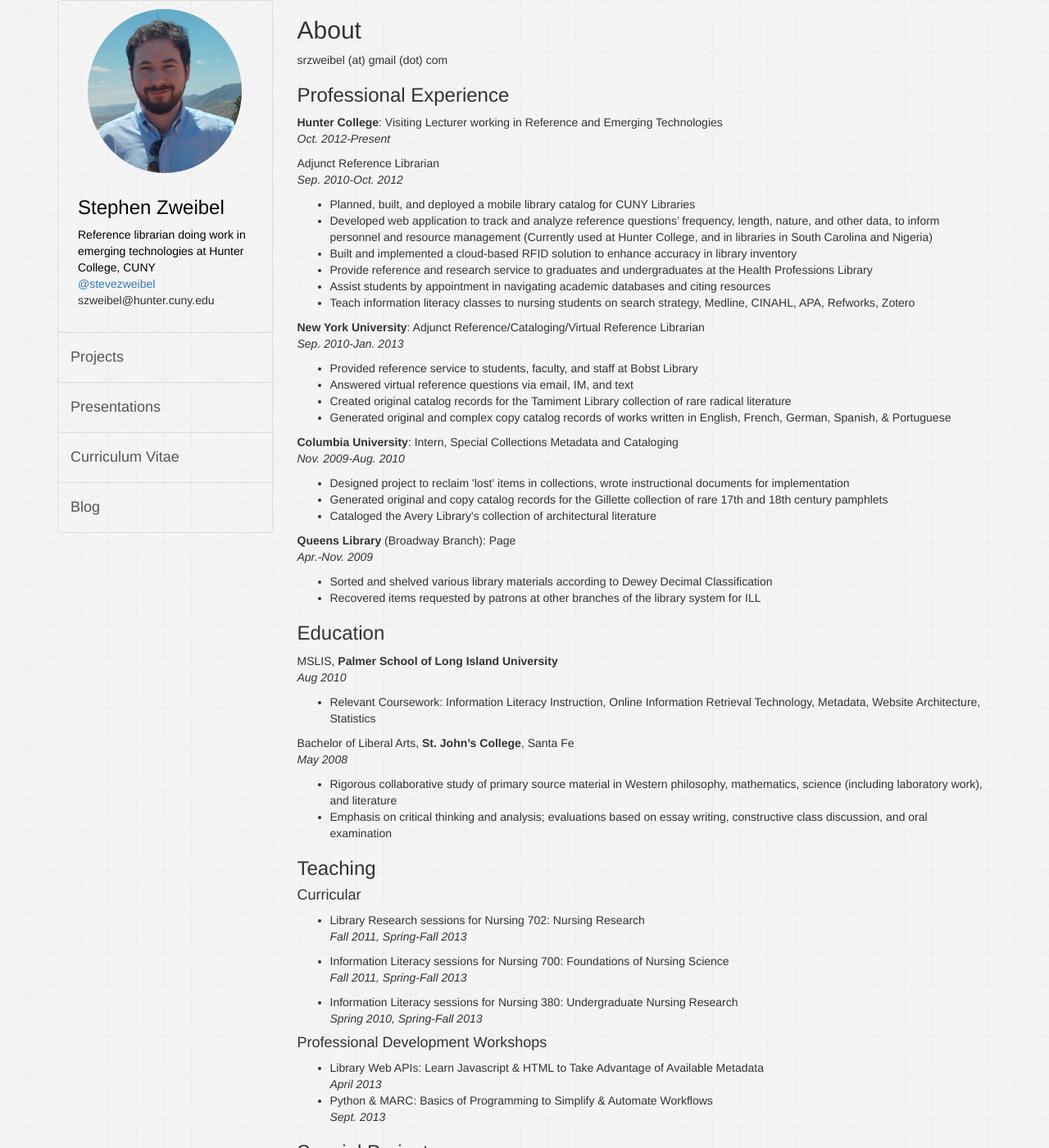
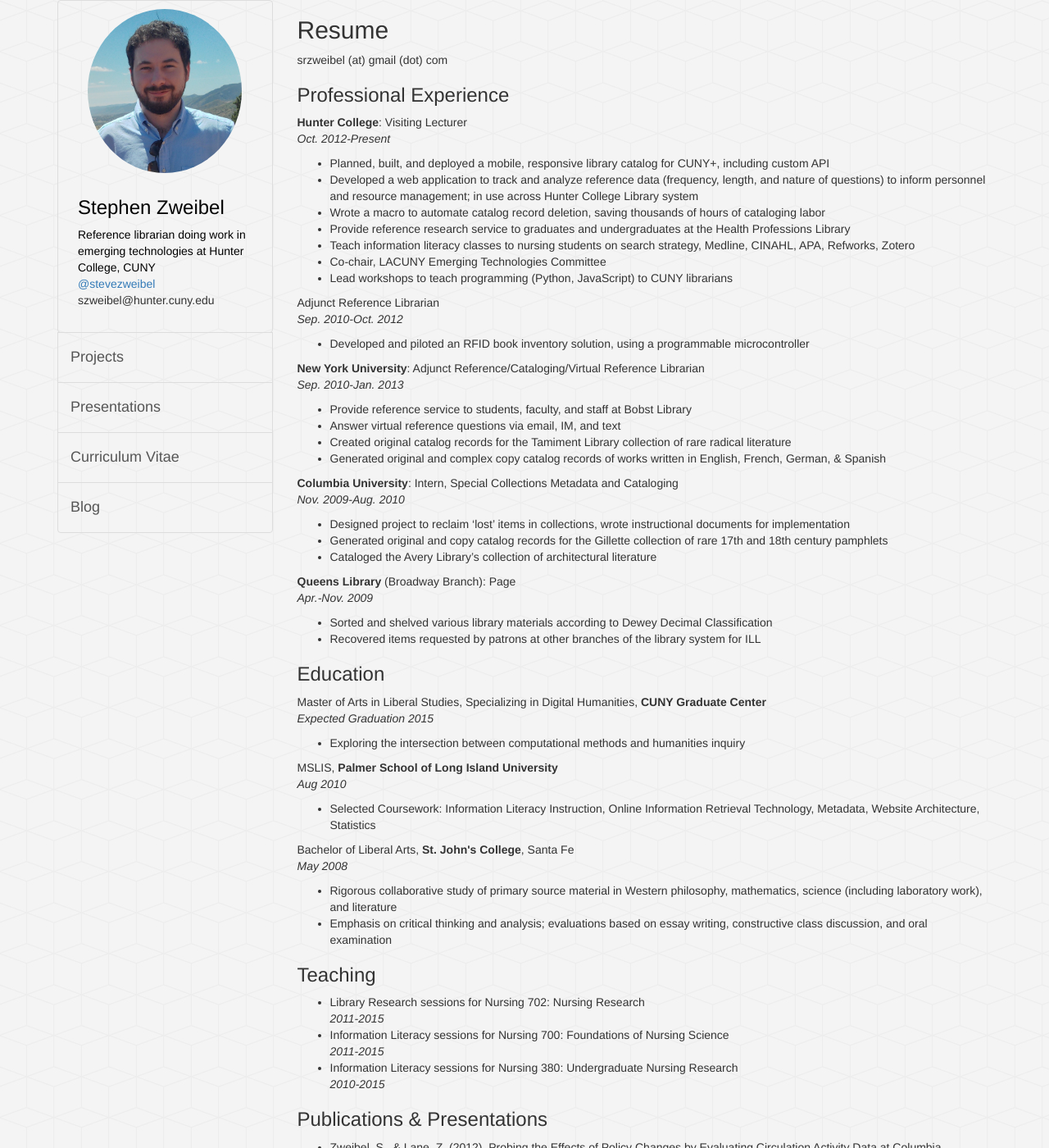
Before and after one commit to szweibel/szweibel.github.io, a Jekyll site: the page built from about.html, in a window 1280 px wide and 1400 px high. Shown: the whole window at 82% size. Built offline with Jekyll 4.4.1, drawn with Linux system fonts in a browser that asks for light colours; nearby versions of some CDN libraries; some of the changed text lies outside the part shown.

Commit message:
new resume

```diff
--- a/about.html
+++ b/about.html
@@ -1,132 +1,71 @@
 ---
 layout: default
-title: About
+title: Resume
 ---
 
-<div>
 <p>srzweibel (at) gmail (dot) com</p>
-
-<h3 id="professionalexperience">Professional Experience</h3>
-
-<p><strong>Hunter College</strong>: Visiting Lecturer working in Reference and Emerging Technologies<br/>
-<em>Oct. 2012-Present</em> </p>
-
-<p>Adjunct Reference Librarian<br/>
-<em>Sep. 2010-Oct. 2012</em></p>
-
+<h3 id="professional-experience">Professional Experience</h3>
+<p><strong>Hunter College</strong>: Visiting Lecturer <br/><em>Oct. 2012-Present</em></p>
 <ul>
-<li>Planned, built, and deployed a mobile library catalog for CUNY Libraries</li>
-<li>Developed web application to track and analyze
-reference questions&#8217; frequency, length, nature, and other data, to
-inform personnel and resource management (Currently used at Hunter College, and in libraries in South Carolina and Nigeria)</li>
-<li>Built and implemented a cloud-based RFID solution to enhance
-accuracy in library inventory</li>
-<li>Provide reference and research service to graduates and
-undergraduates at the Health Professions Library</li>
-<li>Assist students by appointment in navigating academic databases and
-citing resources</li>
-<li>Teach information literacy classes to nursing students on search
-strategy, Medline, CINAHL, APA, Refworks, Zotero</li>
+<li>Planned, built, and deployed a mobile, responsive library catalog for CUNY+, including custom API</li>
+<li>Developed a web application to track and analyze reference data (frequency, length, and nature of questions) to inform personnel and resource management; in use across Hunter College Library system</li>
+<li>Wrote a macro to automate catalog record deletion, saving thousands of hours of cataloging labor</li>
+<li>Provide reference research service to graduates and undergraduates at the Health Professions Library</li>
+<li>Teach information literacy classes to nursing students on search strategy, Medline, CINAHL, APA, Refworks, Zotero</li>
+<li>Co-chair, LACUNY Emerging Technologies Committee</li>
+<li>Lead workshops to teach programming (Python, JavaScript) to CUNY librarians</li>
 </ul>
-
-<p><strong>New York University</strong>: Adjunct Reference/Cataloging/Virtual Reference Librarian<br/>
-<em>Sep. 2010-Jan. 2013</em></p>
-
+<p>Adjunct Reference Librarian <br/><em>Sep. 2010-Oct. 2012</em></p>
 <ul>
-<li>Provided reference service to students, faculty, and staff at Bobst
-Library</li>
-<li>Answered virtual reference questions via email, IM, and text</li>
-<li>Created original catalog records for the Tamiment Library collection
-of rare radical literature</li>
-<li>Generated original and complex copy catalog records of works written
-in English, French, German, Spanish, &amp; Portuguese</li>
+<li>Developed and piloted an RFID book inventory solution, using a programmable microcontroller</li>
 </ul>
-
-<p><strong>Columbia University</strong>: Intern, Special Collections Metadata and Cataloging<br/>
-<em>Nov. 2009-Aug. 2010</em></p>
-
+<p><strong>New York University</strong>: Adjunct Reference/Cataloging/Virtual Reference Librarian <br/><em>Sep. 2010-Jan. 2013</em></p>
 <ul>
-<li>Designed project to reclaim 'lost' items in collections, wrote
-instructional documents for implementation</li>
-<li>Generated original and copy catalog records for the Gillette
-collection of rare 17th and 18th century pamphlets</li>
-<li>Cataloged the Avery Library's collection of architectural literature</li>
+<li>Provide reference service to students, faculty, and staff at Bobst Library</li>
+<li>Answer virtual reference questions via email, IM, and text </li>
+<li>Created original catalog records for the Tamiment Library collection of rare radical literature </li>
+<li>Generated original and complex copy catalog records of works written in English, French, German, &amp; Spanish</li>
 </ul>
-
-<p><strong>Queens Library</strong> (Broadway Branch): Page<br/>
-<em>Apr.-Nov. 2009</em></p>
-
+<p><strong>Columbia University</strong>: Intern, Special Collections Metadata and Cataloging <br/><em>Nov. 2009-Aug. 2010</em></p>
 <ul>
-<li>Sorted and shelved various library materials according to Dewey
-Decimal Classification</li>
-<li>Recovered items requested by patrons at other branches of the
-library system for ILL</li>
+<li>Designed project to reclaim ‘lost’ items in collections, wrote instructional documents for implementation</li>
+<li>Generated original and copy catalog records for the Gillette collection of rare 17th and 18th century pamphlets</li>
+<li>Cataloged the Avery Library’s collection of architectural literature</li>
 </ul>
-
+<p><strong>Queens Library</strong> (Broadway Branch): Page <br/><em>Apr.-Nov. 2009</em></p>
+<ul>
+<li>Sorted and shelved various library materials according to Dewey Decimal Classification</li>
+<li>Recovered items requested by patrons at other branches of the library system for ILL</li>
+</ul>
 <h3 id="education">Education</h3>
-
-<p>MSLIS, <strong>Palmer School of Long Island University</strong><br/>
-<em>Aug 2010</em></p>
-
+<p>Master of Arts in Liberal Studies, Specializing in Digital Humanities, <strong>CUNY Graduate Center</strong> <br/><em>Expected Graduation 2015</em></p>
 <ul>
-<li>Relevant Coursework: Information Literacy Instruction, Online
-Information Retrieval Technology, Metadata, Website Architecture,
-Statistics</li>
+<li>Exploring the intersection between computational methods and humanities inquiry</li>
 </ul>
-
-<p>Bachelor of Liberal Arts, <strong>St. John&#8217;s College</strong>, Santa Fe<br/>
-<em>May 2008</em></p>
-
+<p>MSLIS, <strong>Palmer School of Long Island University</strong> <br/><em>Aug 2010</em></p>
 <ul>
-<li>Rigorous collaborative study of primary source material in Western
-philosophy, mathematics, science (including laboratory work), and
-literature</li>
-<li>Emphasis on critical thinking and analysis; evaluations based on
-essay writing, constructive class discussion, and oral examination</li>
+<li>Selected Coursework: Information Literacy Instruction, Online Information Retrieval Technology, Metadata, Website Architecture, Statistics</li>
 </ul>
-
+<p>Bachelor of Liberal Arts, <strong>St. John's College</strong>, Santa Fe <br/><em>May 2008</em></p>
+<ul>
+<li>Rigorous collaborative study of primary source material in Western philosophy, mathematics, science (including laboratory work), and literature</li>
+<li>Emphasis on critical thinking and analysis; evaluations based on essay writing, constructive class discussion, and oral examination</li>
+</ul>
 <h3 id="teaching">Teaching</h3>
-<h4>Curricular</h4>
 <ul>
-<li><p>Library Research sessions for Nursing 702: Nursing Research<br/>
-<em>Fall 2011, Spring-Fall 2013</em></p></li>
-<li><p>Information Literacy sessions for Nursing 700: Foundations of
-Nursing Science<br/>
-<em>Fall 2011, Spring-Fall 2013</em></p></li>
-<li><p>Information Literacy sessions for Nursing 380: Undergraduate Nursing
-Research<br/>
-<em>Spring 2010, Spring-Fall 2013</em></p></li>
+<li>Library Research sessions for Nursing 702: Nursing Research <br/><em>2011-2015</em></li>
+<li>Information Literacy sessions for Nursing 700: Foundations of Nursing Science <br/><em>2011-2015</em></li>
+<li>Information Literacy sessions for Nursing 380: Undergraduate Nursing Research <br/><em>2010-2015</em></li>
 </ul>
-<h4>Professional Development Workshops</h4>
+<h3 id="publications-presentations">Publications &amp; Presentations</h3>
 <ul>
-<li>Library Web APIs: Learn Javascript &amp; HTML to Take Advantage of Available Metadata<br/>
-<em>April 2013</em></li>
-<li>Python &amp; MARC: Basics of Programming to Simplify &amp; Automate Workflows<br/>
-<em>Sept. 2013</em></li>
-</ul>
-
-<h3 id="specialprojects">Special Projects</h3>
-<ul>
-<li>Analyzed Columbia University's raw circulation data to create
-longitudinal study of user behavior, presented analysis and
-interpretation to Access Services Coordinating Committee and Avery
-staff</li>
-<li>Wrote macros automating catalog record deletion/modification, credited for saving hundreds of
-man-hours for Hunter College cataloging department</li>
-<li>Invented and developed an open-source RFID inventory solution for
-libraries using C&#9839; and a programmable microcontroller. Currently
-implementing a pilot program with funding from Hunter College.</li>
-</ul>
-
-<h3 id="papers">Publications &amp; Presentations</h3>
-
-<ul>
-<li>Zweibel, S., &amp; Lane, Z. (2012). Probing the Effects of
-Policy Changes by Evaluating Circulation Activity Data at Columbia
-University Libraries, The Serials Librarian, 63(1), 17&#8211;27.</li>
+<li>Zweibel, S., &amp; Lane, Z. (2012). Probing the Effects of Policy Changes by Evaluating Circulation Activity Data at Columbia University Libraries, The Serials Librarian, 63(1), 17–27.</li>
 <li>Zweibel, S. (2013). Augur for Reference Desk Statistics. Presented at METRO Reference SIG, September 2013, New York, NY.</li>
 <li>Zweibel, S. (2013). Building a Library Catalog API. Presented at METRO Code4Lib SIG, April 2013, New York, NY.</li>
-<li>Zweibel, S., Davis, R. C., Tidal, J., &amp; Verbovetskaya, A. (2013, December 6). Life with Pi: Microcomputing in academia. Presentation at CUNY 12th Annual IT Conference, New York, NY. Handout available at http://robincamille.com/jj/cunyit/handout.pdf.</li>
+<li>Zweibel, S., Davis, R. C., Tidal, J., &amp; Verbovetskaya, A. (2013, December 6). Life with Pi: Microcomputing in academia. Presented at CUNY 12th Annual IT Conference, New York, NY. Handout available at http://robincamille.com/jj/cunyit/handout.pdf.</li>
+<li>Zweibel, S., &amp; Stevens, G. (2014). DH Box: A Computer Lab in the Cloud. Presented at Hunter ACERT, May 2014, New York, NY.</li>
+<li>Zweibel, S., Gold, M., &amp; Smyth, P. (2014, December). DH Box: A Push-Button Computer Lab. Presented at CUNY 13th Annual IT Conference, New York, NY.</li>
+<li>Zweibel, S., Gold, M., Smyth, P., &amp; Cooney, C. (2015, January). DH Box: A Push-Button Computer Lab. Presented at METRO Annual Conference 2015, New York, NY.</li>
 </ul>
 
 <h3 id="skills">Skills</h3>
@@ -157,4 +96,3 @@
 </dl>
 
 <p>Member ALA, ACLR</p>
-</div>
```
Also changed, not shown: resume.html (deleted, +0 -79 lines).
